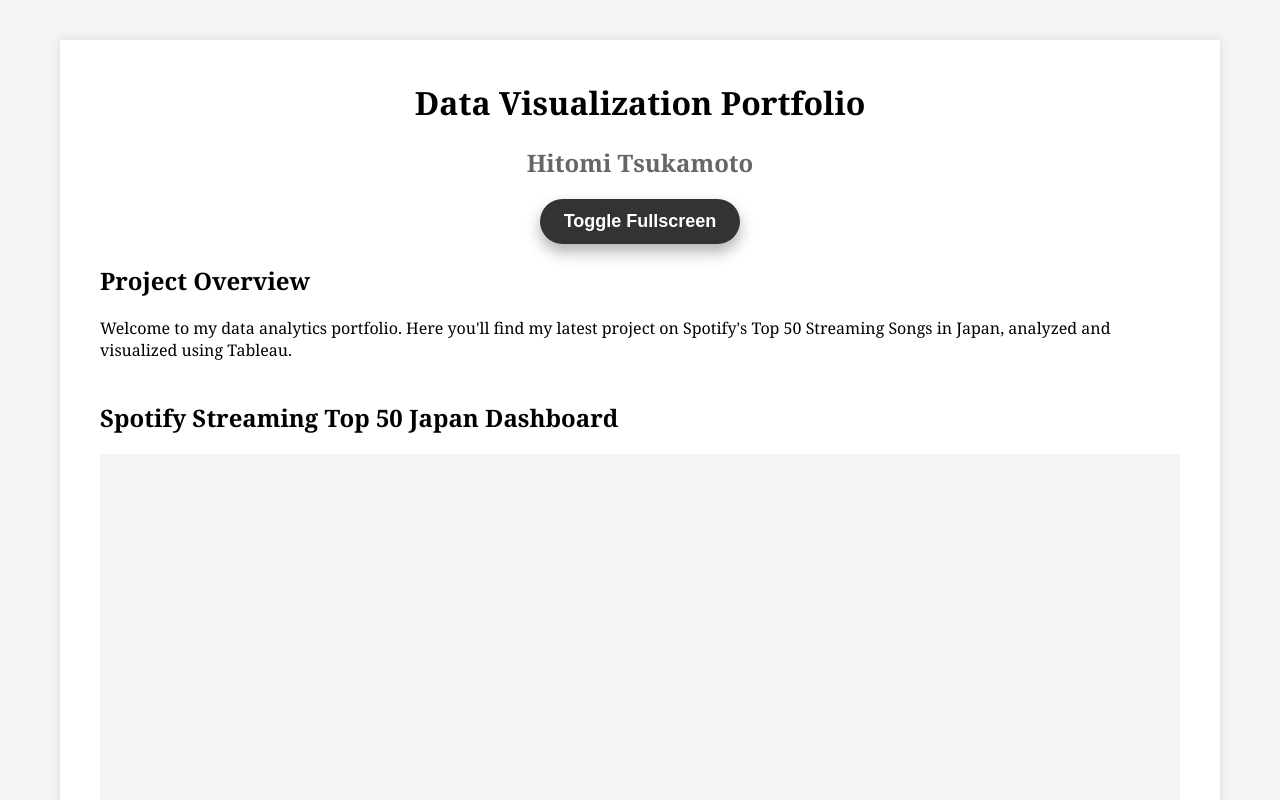
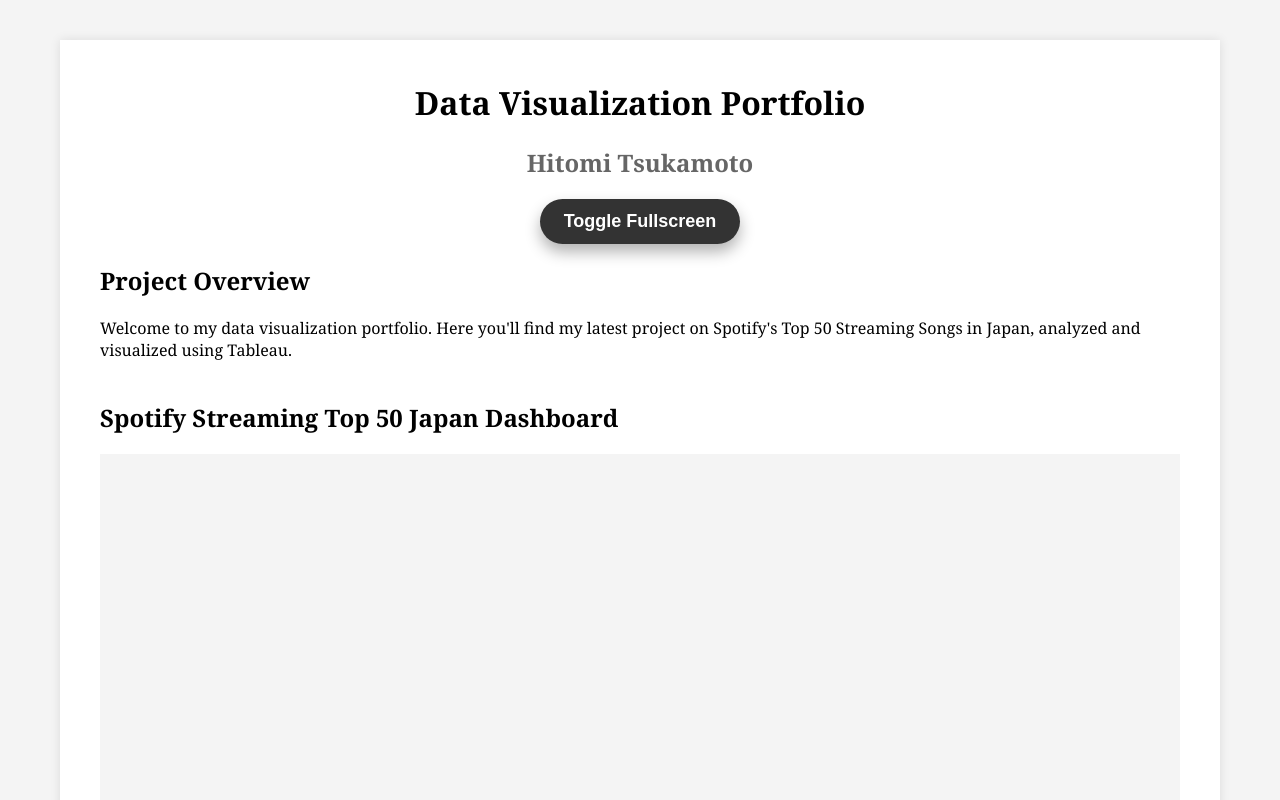
Before and after one commit to HitoTsuka/Spotify-Streaming-Top-50-Japan-Dashboard, a plain HTML site: page index.html in a window 1280 px wide. Shown: the top 800 px of the page. Drawn offline with Linux system fonts and the light colour scheme.

Commit message:
Update index.html

```diff
--- a/index.html
+++ b/index.html
@@ -103,7 +103,7 @@
 
         <div class="section">
             <h2>Project Overview</h2>
-            <p>Welcome to my data analytics portfolio. Here you'll find my latest project on Spotify's Top 50 Streaming Songs in Japan, analyzed and visualized using Tableau.</p>
+            <p>Welcome to my data visualization portfolio. Here you'll find my latest project on Spotify's Top 50 Streaming Songs in Japan, analyzed and visualized using Tableau.</p>
         </div>
 
         <div class="section">
```
